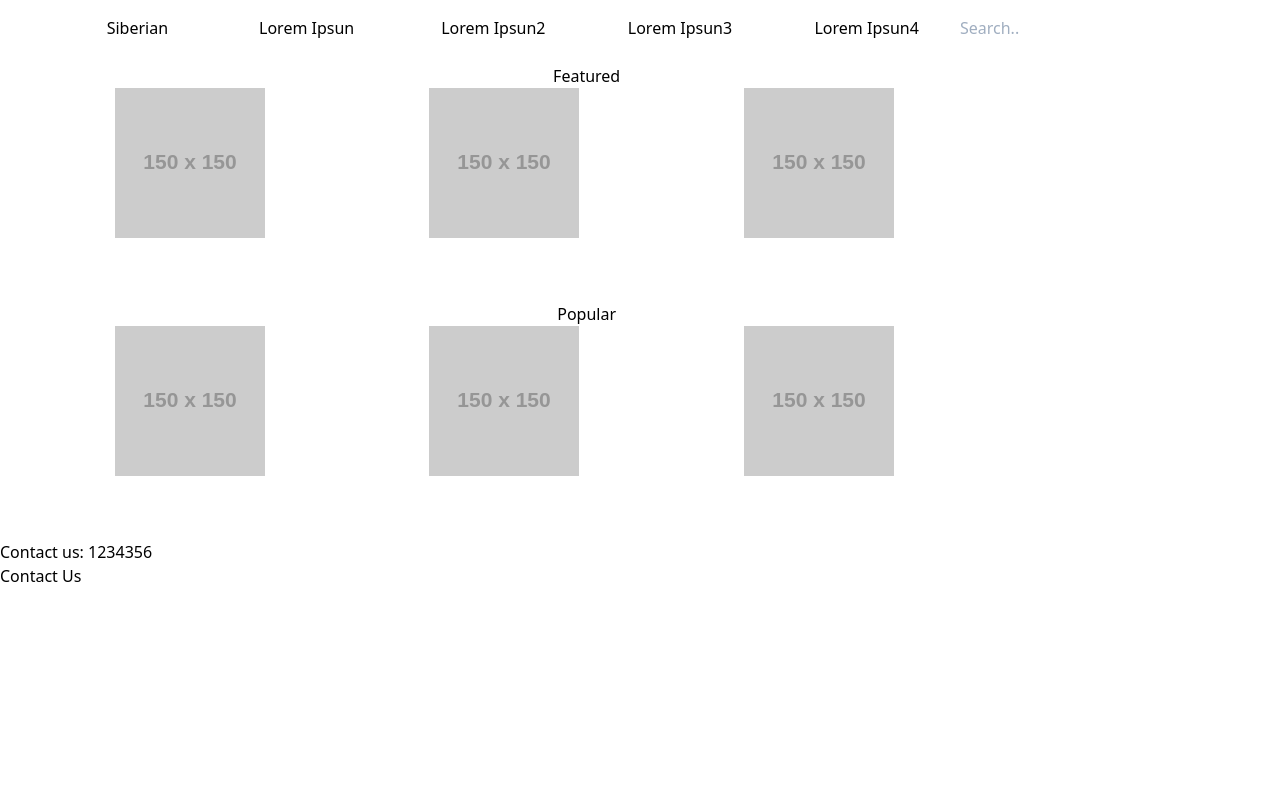
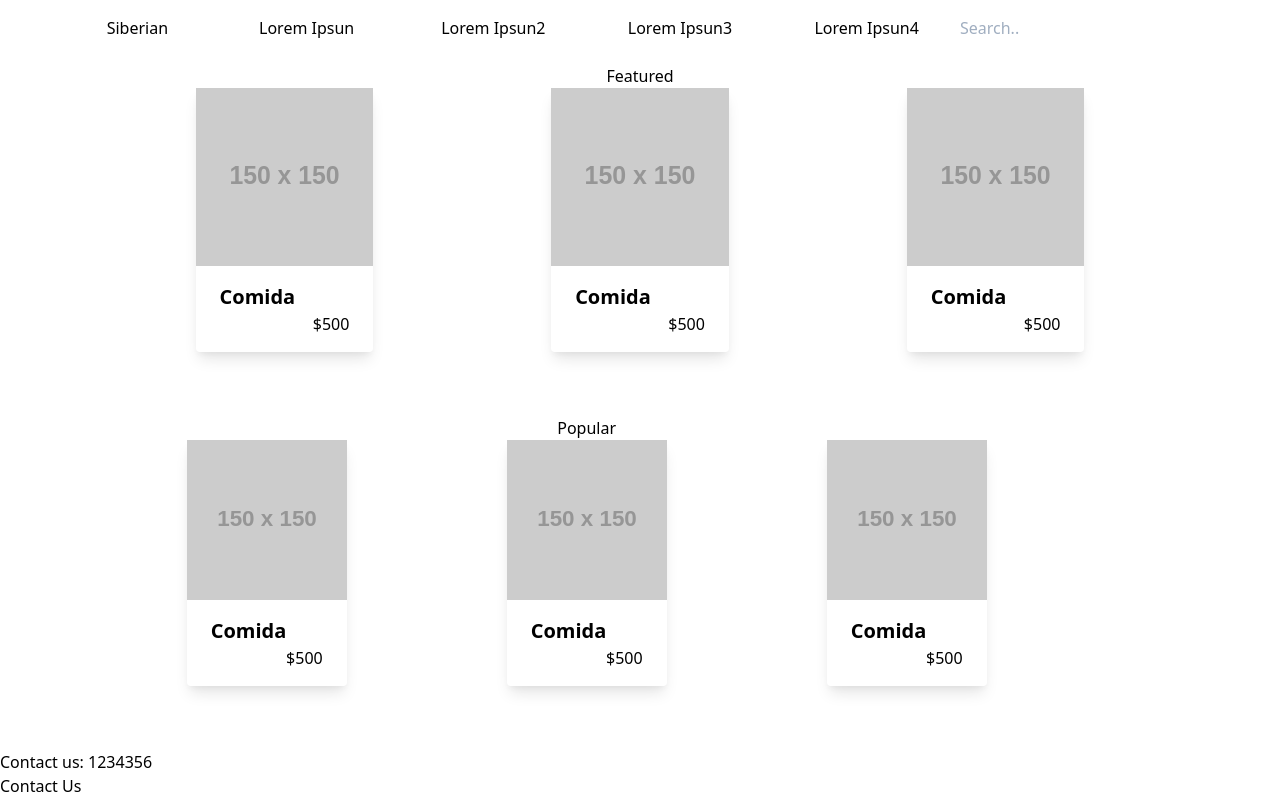
Before and after one commit to StraightUpCode/diseno_web, a website built with Parcel: page src/index.html in a window 1280 px wide. Built offline with nearby package versions, Linux system fonts and the light colour scheme; placeholder pictures from the web are drawn by us.

Commit message:
Cambios Radicales

```diff
--- a/src/contact-us.html
+++ b/src/contact-us.html
@@ -0,0 +1,11 @@
+<!DOCTYPE html>
+<html lang="en">
+<head>
+    <meta charset="UTF-8">
+    <meta name="viewport" content="width=device-width, initial-scale=1.0">
+    <title>Siberian - Contactanos</title>
+</head>
+<body>
+
+</body>
+</html>
--- a/src/css/index.css
+++ b/src/css/index.css
@@ -15,3 +15,23 @@
 .bg-orange {
     background-color: orange;
 }
+
+
+.card {
+    @apply rounded shadow-lg ;
+}
+
+.card-image {
+    @apply w-full ;
+}
+
+.card-content {
+    @apply px-6 py-4;
+}
+
+.card-content .header {
+    @apply font-bold text-xl;
+}
+.card-content .body {
+    @apply text-base text-right;
+}
--- a/src/index.html
+++ b/src/index.html
@@ -28,20 +28,54 @@
     </header>
 
     <main class="grid grid-cols-12">
-        <section class='flex flex-col justify-center col-span-9 col-start-2'>
-            <h2 class="text-center">Featured</h2>
-            <div class="px-2">
-                <div class="flex w-100 overflow-x-scroll mb-16 ">
-                    <div class="w-1/3 flex-shrink-0  ">
-                        <a href="#" class='mx-auto'><img src="https://via.placeholder.com/150" alt="placeholder" class=""></a>
+        <section class='flex flex-col justify-center col-span-10 col-start-2'>
+            <div class="w-100">
+                <h2 class="text-center">Featured</h2>
+            </div>
+            <div class="flex w-100 mb-16 justify-end">
+                <div class="w-1/3 flex-shrink-0 flex justify-center ">
+                  <div class='w-6/12 card '>
+                    <a href="#" class=''><img src="https://via.placeholder.com/150" alt="placeholder" class='card-image object-fit'></a>
+                    <div class='card-content'>
+                        <h1 class='header'>
+                            Comida
+                        </h1>
+                        <h1 class="body">
+                            $500
+                        </h1>
+
                     </div>
-                    <div class="w-1/3 flex-shrink-0 ">
-                        <a href="#" class='mx-auto'><img src="https://via.placeholder.com/150" alt="placeholder" srcset=""></a></div>
-                    <div class="w-1/3 flex-shrink-0 ">
-                        <a href="#"class='mx-auto'><img src="https://via.placeholder.com/150" alt="placeholder" srcset=""></a></div>
-                    <div class="w-1/3 flex-shrink-0  ">
-                        <a href="#"class='mx-auto'><img src="https://via.placeholder.com/150" alt="placeholder" srcset=""></a></div>
+                  </div>
                 </div>
+                <div class="w-1/3 flex-shrink-0 flex justify-center ">
+                    <div class='w-6/12 card '>
+                      <a href="#" class=''><img src="https://via.placeholder.com/150" alt="placeholder" class='card-image object-fit'></a>
+                      <div class='card-content'>
+                          <h1 class='header'>
+                              Comida
+                          </h1>
+                          <h1 class="body">
+                              $500
+                          </h1>
+
+                      </div>
+                    </div>
+                  </div>
+                  <div class="w-1/3 flex-shrink-0 flex justify-center ">
+                    <div class='w-6/12 card '>
+                      <a href="#" class=''><img src="https://via.placeholder.com/150" alt="placeholder" class='card-image object-fit'></a>
+                      <div class='card-content'>
+                          <h1 class='header'>
+                              Comida
+                          </h1>
+                          <h1 class="body">
+                              $500
+                          </h1>
+
+                      </div>
+                    </div>
+                  </div>
+
             </div>
 
         </section>
@@ -50,18 +84,50 @@
 
         <section class='flex flex-col justify-center col-span-9 col-start-2'>
             <h2 class="text-center">Popular</h2>
-            <div class="px-2">
-                <div class="flex w-100 overflow-x-scroll mb-16 ">
-                    <div class="w-1/3 flex-shrink-0  ">
-                        <a href="#" class='mx-auto'><img src="https://via.placeholder.com/150" alt="placeholder" class=""></a>
+            <div class="flex w-100 mb-16 justify-end">
+                <div class="w-1/3 flex-shrink-0 flex justify-center ">
+                  <div class='w-6/12 card '>
+                    <a href="#" class=''><img src="https://via.placeholder.com/150" alt="placeholder" class='card-image object-fit'></a>
+                    <div class='card-content'>
+                        <h1 class='header'>
+                            Comida
+                        </h1>
+                        <h1 class="body">
+                            $500
+                        </h1>
+
                     </div>
-                    <div class="w-1/3 flex-shrink-0 ">
-                        <a href="#" class='mx-auto'><img src="https://via.placeholder.com/150" alt="placeholder" srcset=""></a></div>
-                    <div class="w-1/3 flex-shrink-0 ">
-                        <a href="#"class='mx-auto'><img src="https://via.placeholder.com/150" alt="placeholder" srcset=""></a></div>
-                    <div class="w-1/3 flex-shrink-0  ">
-                        <a href="#"class='mx-auto'><img src="https://via.placeholder.com/150" alt="placeholder" srcset=""></a></div>
+                  </div>
                 </div>
+                <div class="w-1/3 flex-shrink-0 flex justify-center ">
+                    <div class='w-6/12 card '>
+                      <a href="#" class=''><img src="https://via.placeholder.com/150" alt="placeholder" class='card-image object-fit'></a>
+                      <div class='card-content'>
+                          <h1 class='header'>
+                              Comida
+                          </h1>
+                          <h1 class="body">
+                              $500
+                          </h1>
+
+                      </div>
+                    </div>
+                  </div>
+                  <div class="w-1/3 flex-shrink-0 flex justify-center ">
+                    <div class='w-6/12 card '>
+                      <a href="#" class=''><img src="https://via.placeholder.com/150" alt="placeholder" class='card-image object-fit'></a>
+                      <div class='card-content'>
+                          <h1 class='header'>
+                              Comida
+                          </h1>
+                          <h1 class="body">
+                              $500
+                          </h1>
+
+                      </div>
+                    </div>
+                  </div>
+
             </div>
 
         </section>
```
